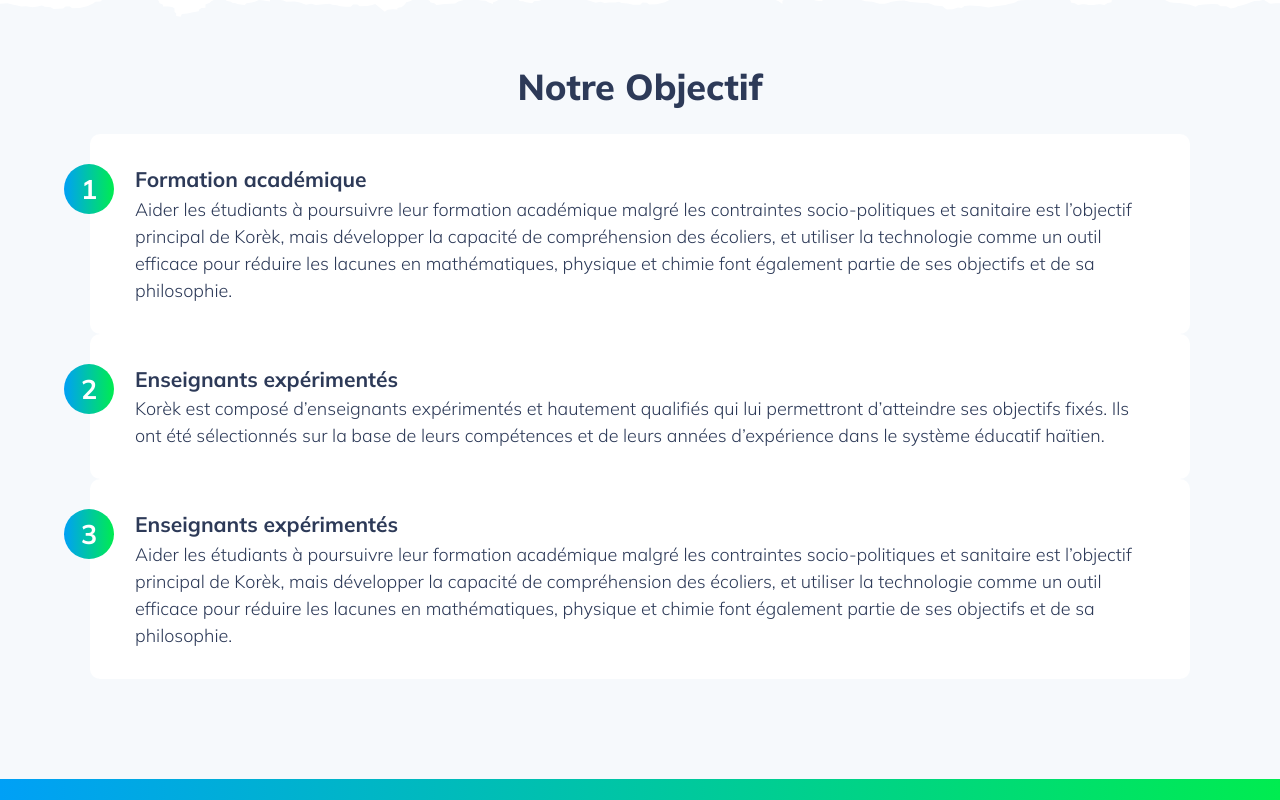
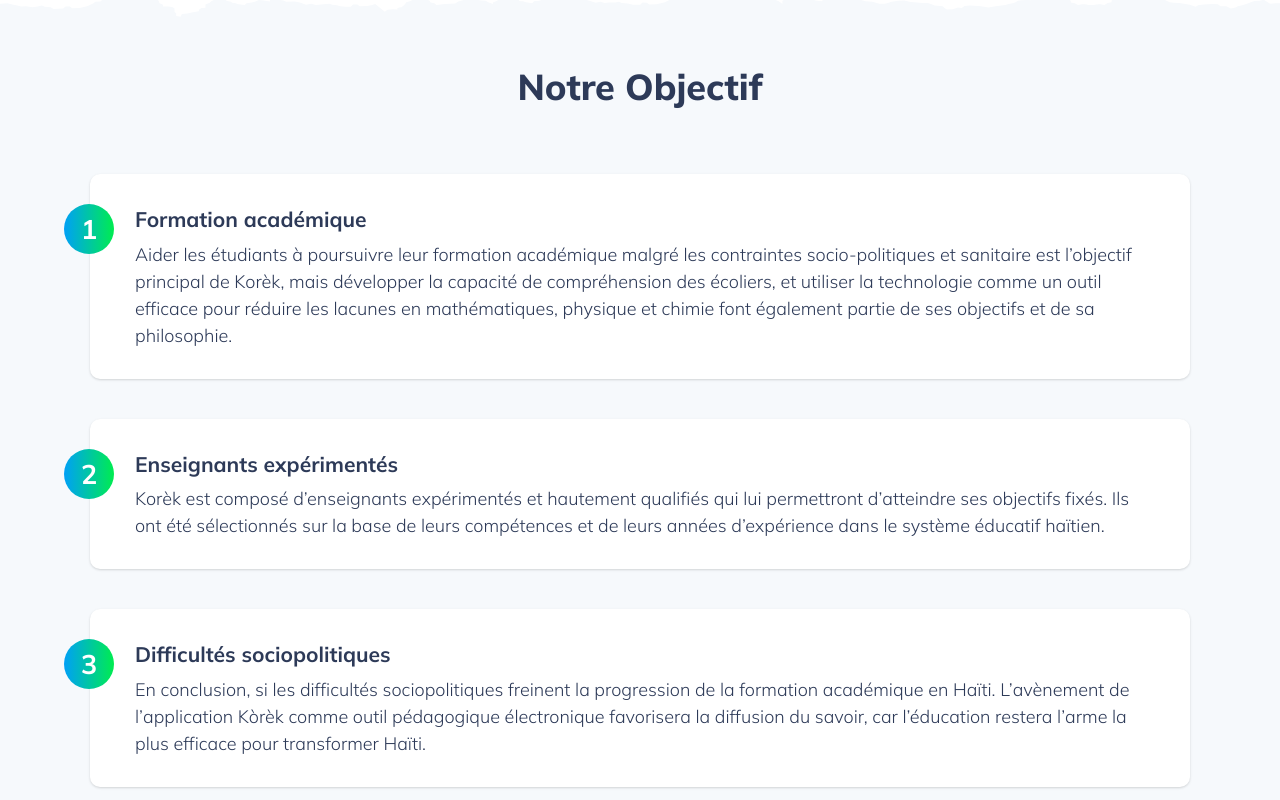
Before and after one commit to kesnel/korek, a plain HTML site: page index.html in a window 1280 px wide. Shown: the part 2260-3060 px from the top of the page. Drawn offline with nearby package versions, Linux system fonts and the light colour scheme.

Commit message:
Latest updates

```diff
--- a/index.html
+++ b/index.html
@@ -256,8 +256,8 @@
                             <h1 class="konte"> 3 </h1>
                         </div>
                         <div class="kBfo">
-                            <h3 class="KBic1"> Enseignants expérimentés  </h3>
-                            <p class="KBic2"> Aider les étudiants à poursuivre leur formation académique malgré les contraintes socio-politiques et sanitaire est l’objectif principal de Korèk, mais développer la capacité de compréhension des écoliers, et utiliser la technologie comme un outil efficace pour réduire les lacunes en mathématiques, physique et chimie font également partie de ses objectifs et de sa philosophie.  </p>
+                            <h3 class="KBic1"> Difficultés sociopolitiques   </h3>
+                            <p class="KBic2"> En conclusion, si les difficultés sociopolitiques freinent la progression de la formation académique en Haïti. L’avènement de l’application Kòrèk comme outil pédagogique électronique favorisera la diffusion du savoir, car l’éducation restera l’arme la plus efficace pour transformer Haïti. </p>
                         </div>
                     </div>
                 </div>
--- a/static/asset/style/main.css
+++ b/static/asset/style/main.css
@@ -413,6 +413,10 @@
    padding: 30px 30px 30px 45px;
    position: relative;
    border-radius: 10px;
+
+   box-shadow: rgba(0, 0, 0, 0.1) 0px 1px 3px 0px, rgba(0, 0, 0, 0.06) 0px 1px 2px 0px;
+
+   margin: 40px 0;
 }
 
 .dSkBx .kBi{
@@ -440,6 +444,11 @@
     margin: 0 auto;
 
     width: 100%;
+}
+
+.dSkBx .kBfo .KBic1{
+    font-weight: 700;
+    padding-bottom: 5px;
 }
 
 /* Section Testimony */
```
